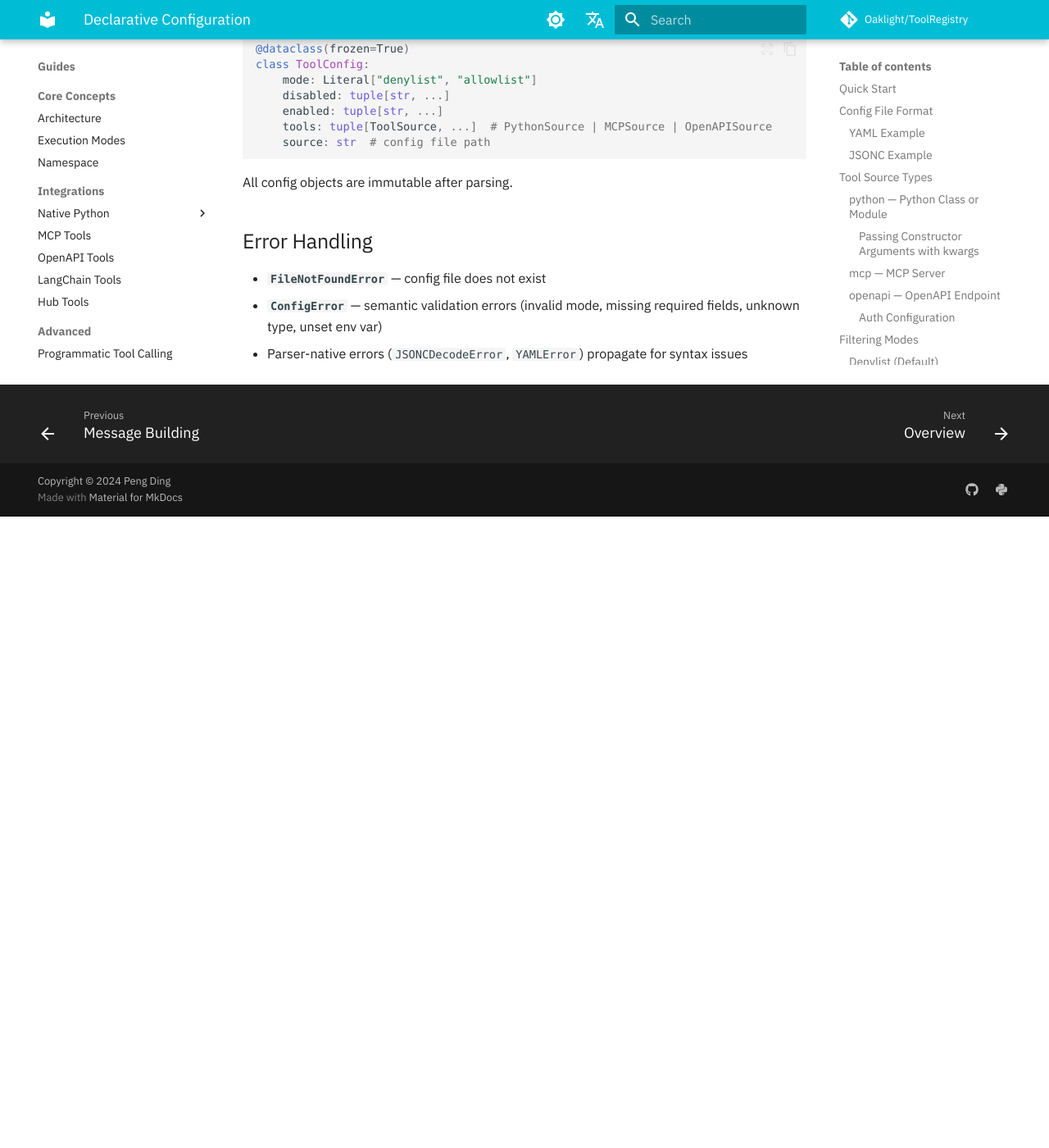
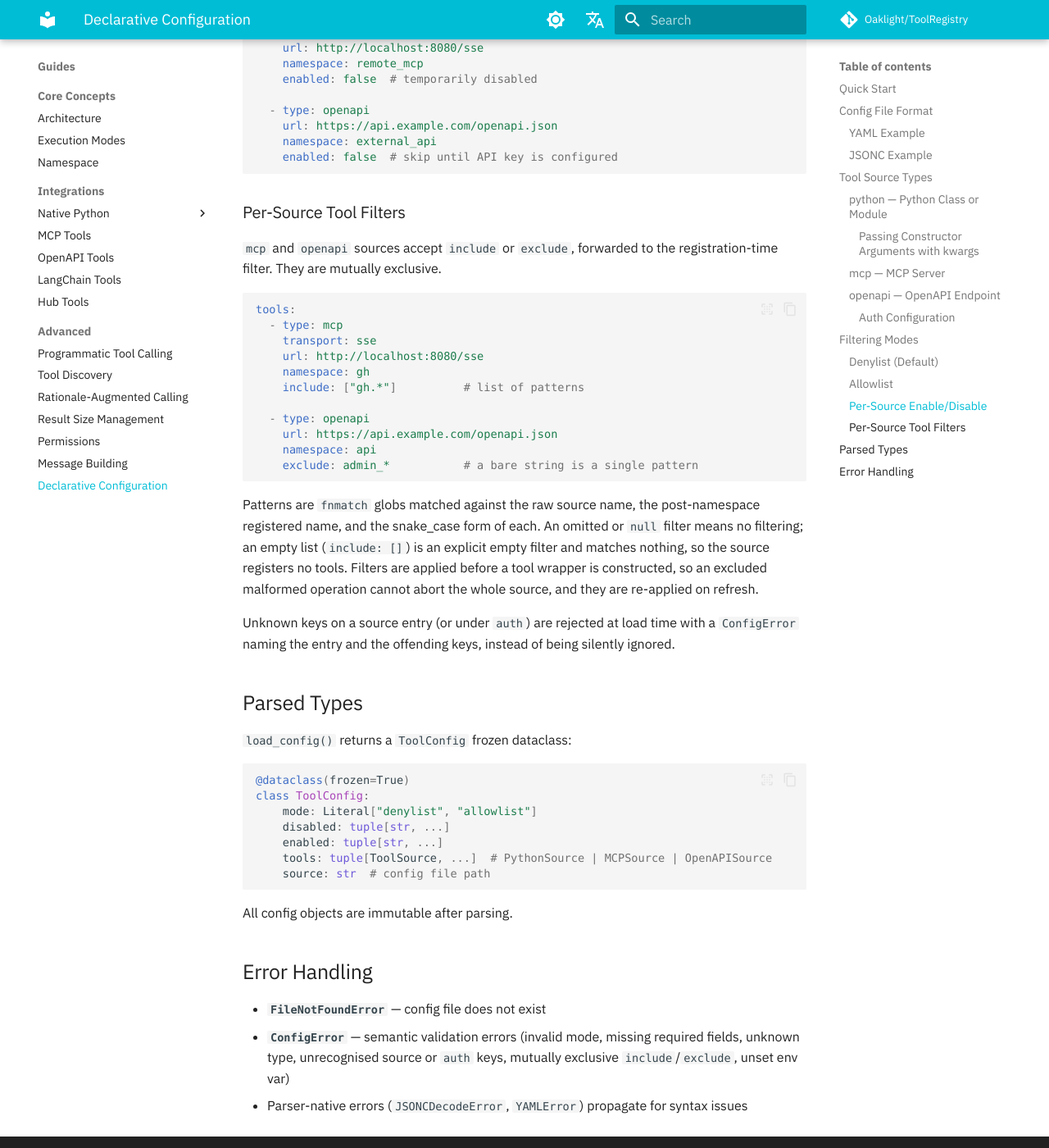
Before and after one commit to Oaklight/ToolRegistry, an MkDocs documentation site: the page built from docs/usage/configuration.md, in a window 1280 px wide and 1400 px high, scrolled down 5869 px. Shown: the whole window at 82% size. Built offline with MkDocs 1.6.1 and Material for MkDocs 9.7.7, drawn with Linux system fonts in a browser that asks for light colours; some web fonts are replaced; comment, search, counter and statistics services are not loaded; before the commit the page ends 6499 px from its top, so only the background shows below that; some of the changed text lies outside the part shown.

Commit message:
docs: document release-prep changes (#289, #295-#297, #300-#302)

````diff
--- a/docs/changelog.md
+++ b/docs/changelog.md
@@ -18,6 +18,7 @@
 
 ### Added
 
+- **Per-source filters in declarative config** (#297): `MCPSource` and `OpenAPISource` accept `include` / `exclude`, so a config entry can narrow an MCP server or OpenAPI spec instead of registering everything. Each value may be a bare string or a list of `fnmatch` globs; the two sides are mutually exclusive. An omitted filter means no filtering, while an empty list is an explicit empty filter that matches nothing. Unknown keys on a source entry or under `auth` now raise `ConfigError` naming the entry and the offending keys instead of being silently ignored.
 - **`call_deferred` tolerates client-normalized tool names** (#277): `_target_tool` is resolved by collapsing `/` and `-` to `_` and folding case, so a name an MCP client rewrote (`weather_get_current`) reaches the registered tool (`weather-get-current`). An exact registered spelling always wins over a normalized match, so two names that collide after normalization still dispatch to their own tool. On a miss the error lists close registered names (`Did you mean: datetime-now?`) so the model can self-correct in one turn.
 - **`discover_tools` input validation and CJK search** (#278): `query` now carries `minLength: 1` plus a non-whitespace `pattern`, and `top_k` carries `minimum: 1`; both also raise `ValueError` at runtime. A zero-dependency tokenizer adds character bigrams for CJK runs before BM25 indexing, so Chinese queries match Chinese tool descriptions instead of silently returning nothing. The `discover_tools` description now states which tool text queries are matched against.
 - **Execution hint metadata** (#280): `ToolMetadata` gains `title`, `read_only_hint`, `destructive_hint`, `idempotent_hint` and `open_world_hint`. All default to `None` (unset / unknown), which stays distinguishable from an explicit `False`. `ToolMetadata.execution_hints` returns the resolved `dict[str, bool]`, deriving `read_only_hint` from `ToolTag.READ_ONLY` and `destructive_hint` from `ToolTag.DESTRUCTIVE`, and filling `destructive_hint=False` for a read-only tool so the pair cannot contradict the protocol defaults. Keys map 1:1 onto the MCP `readOnlyHint` / `destructiveHint` / `idempotentHint` / `openWorldHint` annotations; emitting them from a transport is follow-up work. Declaring both a read-only and a destructive hint raises a `UserWarning`, and the config loader warns about unrecognised keys under `tool_metadata.<tool>`.
@@ -27,11 +28,18 @@
 
 ### Changed
 
+- **Discovery index rebuild is deferred for register/unregister** (#289): `REGISTER` / `UNREGISTER` now mark the BM25 index stale instead of rebuilding it per event, matching the existing `ENABLE` / `DISABLE` / `METADATA_UPDATE` path. Bulk registration pays one rebuild at the next `discover()`; deferred-tool descriptions are still refreshed eagerly.
+- **Config loader rejects unknown keys** (#297) (**behavior change**): a misspelled key on a tool source entry or under `auth` now raises `ConfigError` with the entry index and valid key set. Configs that relied on a silently ignored key will fail at load time instead of partially applying.
+- **`name_sep` applies to every registration source** (#302): native functions and class methods now honor `ToolRegistry(name_sep=".")`, matching MCP, OpenAPI, and LangChain. `Tool.from_function(..., sep=...)` and the new read-only `ToolRegistry.name_sep` expose the same rule. Default `-` behavior is unchanged.
 - **Tool results with no JSON projection now fail loudly** (**breaking**) (#279): a result that cannot be encoded to JSON raises a `TypeError` naming the tool and the type instead of being silently converted with `str()`. The message suggests the fix (`to_dict()`, `model_dump()`, `tolist()`, or returning a `str`). `invoke()` surfaces this as an `ErrorResult`, so the public "never raises" contract is unchanged.
 - **Process-backend results are encoded in the parent** (#279): the process worker no longer stringifies its result, so the encoder — and the raise above — now apply on the default execution mode rather than only on the thread backend. A tool result crossing a process boundary must therefore be picklable.
 
 ### Fixed
 
+- **Replacement warnings no longer skip hooks or events** (#301): the replacement `UserWarning` is emitted after post-register hooks and the `REGISTER` / `REPLACE` events. With warnings configured as errors, the exception now follows a consistent registry state that every listener has observed.
+- **Filter warnings report the caller's file and line** (#300): `ToolNameFilter.warn_if_all_filtered_out()` and the replacement warning use a caller-attributed helper. `AsyncRuntime.run_sync()` carries the synchronous caller's location into the coroutine, so the sync bridge no longer reports integration internals; executor-thread paths fall back to the immediate caller.
+- **Remote registration and refresh agree on namespaced names** (#295): both paths derive the registry key with the registry separator. With `name_sep="."`, an `include` that matches at registration no longer misses there and match at refresh, and refresh no longer produces a double prefix such as `gh.gh-list_issues`.
+- **Remote filters run before tool construction** (#296): MCP, OpenAPI, and LangChain apply `include` / `exclude` to the raw and qualified names before building the wrapper. An explicitly excluded malformed operation or failing schema extraction can no longer abort the whole source.
 - **`discover_tools` no longer advertises disabled tools** (#276): the BM25 index is built from enabled tools only, matching `get_deferred_summaries()`, and the exact-name path rejects disabled tools. `ENABLE` / `DISABLE` / `METADATA_UPDATE` mark the index stale rather than rebuilding per event, so a bulk disable or profile application pays one rebuild at the next `discover()`. This also fixes a stale per-document `deferred` flag that made `discover()` omit `schema` and report `deferred: false` for a tool that `get_deferred_summaries()` listed as deferred.
 - **Non-serializable tool results are JSON-encoded** (#279): dataclasses, Pydantic models, objects exposing `to_dict()` / `tolist()`, enums, paths, decimals, UUIDs, datetimes, bytes and sets reach the wire as valid JSON instead of Python `repr()` text. Top-level and nested projections now agree, and set encoding is deterministic.
 - **Process-backend pickling failures explain the backend** (#288): a result that cannot be pickled out of the worker (a generator, a lambda, a live connection) now surfaces as `UnpicklableResultError`, naming the process backend and asking for a picklable value — the thread backend skips pickling but still requires an encodable result — instead of a bare `TypeError` / `AttributeError` from `pickle`. Native (class-based) tools use the process backend by default and get the same guidance; MCP and OpenAPI tools are unaffected because their `natural_backend="inline"` forces the thread backend.
--- a/docs/usage/configuration.md
+++ b/docs/usage/configuration.md
@@ -150,6 +150,8 @@
 | `headers` | dict | No | HTTP headers for network transports |
 | `namespace` | string | No | Namespace for registered tools |
 | `persistent` | bool | No | Keep connection alive (default: `true`) |
+| `include` | string or list | No | Names or glob patterns to keep; mutually exclusive with `exclude` |
+| `exclude` | string or list | No | Names or glob patterns to drop; mutually exclusive with `include` |
 | `enabled` | bool | No | Per-source enable/disable (default: `true`) |
 
 !!! tip "`http` Alias"
@@ -164,6 +166,8 @@
 | `namespace` | string | No | Namespace for registered tools |
 | `auth` | object | No | Authentication configuration |
 | `base_url` | string | No | Override `servers[0].url` from spec |
+| `include` | string or list | No | Names or glob patterns to keep; mutually exclusive with `exclude` |
+| `exclude` | string or list | No | Names or glob patterns to drop; mutually exclusive with `include` |
 | `enabled` | bool | No | Per-source enable/disable (default: `true`) |
 
 #### Auth Configuration
@@ -225,6 +229,37 @@
     enabled: false  # skip until API key is configured
 ```
 
+### Per-Source Tool Filters
+
+`mcp` and `openapi` sources accept `include` or `exclude`, forwarded to the
+registration-time filter. They are mutually exclusive.
+
+```yaml
+tools:
+  - type: mcp
+    transport: sse
+    url: http://localhost:8080/sse
+    namespace: gh
+    include: ["gh.*"]          # list of patterns
+
+  - type: openapi
+    url: https://api.example.com/openapi.json
+    namespace: api
+    exclude: admin_*           # a bare string is a single pattern
+```
+
+Patterns are `fnmatch` globs matched against the raw source name, the
+post-namespace registered name, and the snake_case form of each. An
+omitted or `null` filter means no filtering; an empty list (`include: []`)
+is an explicit empty filter and matches nothing, so the source registers
+no tools. Filters are applied before a tool wrapper is constructed, so an
+excluded malformed operation cannot abort the whole source, and they are
+re-applied on refresh.
+
+Unknown keys on a source entry (or under `auth`) are rejected at load time
+with a `ConfigError` naming the entry and the offending keys, instead of
+being silently ignored.
+
 ## Parsed Types
 
 `load_config()` returns a `ToolConfig` frozen dataclass:
@@ -244,5 +279,5 @@
 ## Error Handling
 
 - **`FileNotFoundError`** — config file does not exist
-- **`ConfigError`** — semantic validation errors (invalid mode, missing required fields, unknown type, unset env var)
+- **`ConfigError`** — semantic validation errors (invalid mode, missing required fields, unknown type, unrecognised source or `auth` keys, mutually exclusive `include`/`exclude`, unset env var)
 - Parser-native errors (`JSONCDecodeError`, `YAMLError`) propagate for syntax issues
````
Also changed, not shown: docs/api/core/tool.md (+8 -0 lines), docs/usage/namespace.md (+19 -0 lines).
